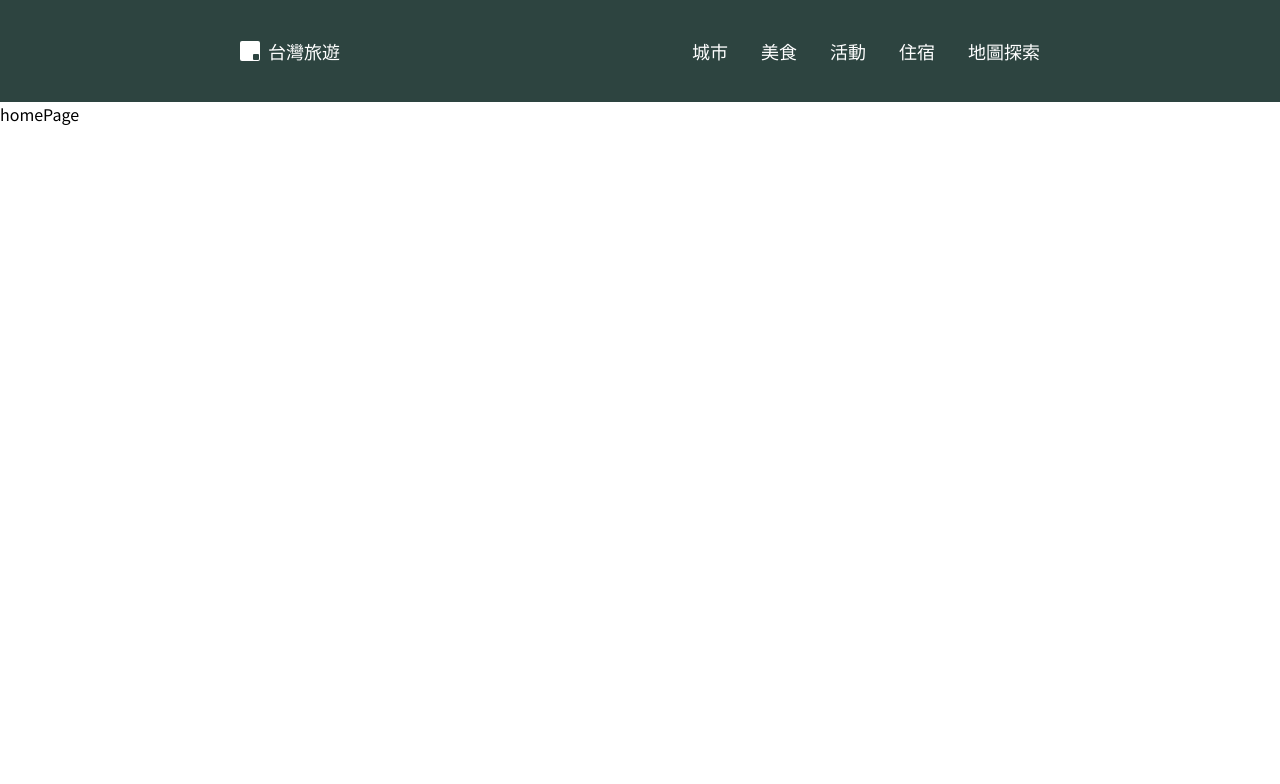
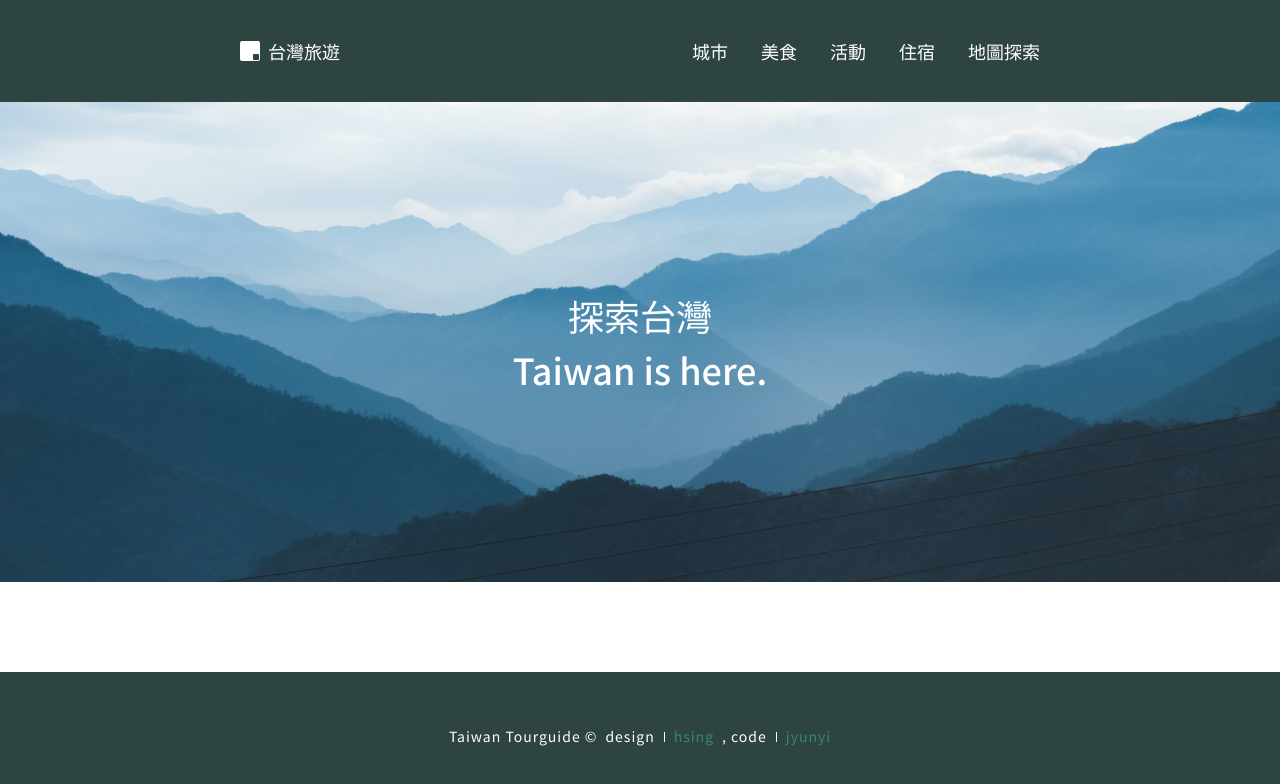
Before and after one commit to jyun1desu/f2e-week1-tour, a React (Create React App) app: page / in a window 1280 px wide. Shown: the top 784 px of the page. Built offline with nearby package versions, Linux system fonts and the light colour scheme.

Commit message:
feat: add footer, banner on Home page

```diff
--- a/src/App.js
+++ b/src/App.js
@@ -1,5 +1,6 @@
 import Header from "components/molecules/Header";
-import RouterView from 'router/index';
+import Footer from "components/molecules/Footer";
+import RouterView from "router/index";
 
 import "./App.scss";
 
@@ -7,7 +8,10 @@ function App() {
   return (
     <div className="App">
       <Header />
-      <RouterView />
+      <div className="content">
+        <RouterView />
+      </div>
+      <Footer />
     </div>
   );
 }
--- a/src/App.scss
+++ b/src/App.scss
@@ -10,3 +10,13 @@
 a {
 	text-decoration: none;
 }
+
+.App {
+	display: flex;
+	flex-direction: column;
+	min-height: 100vh;
+
+	.content {
+		flex: 1 1 auto;
+	}
+}
--- /dev/null
+++ b/src/components/molecules/Footer/index.jsx
@@ -0,0 +1,18 @@
+import React from "react";
+import style from "./index.module.scss";
+
+export default function index() {
+  return (
+    <footer className={style.footer}>
+      <p>Taiwan Tourguide ©</p>
+      <p className={style.job}>
+        <span>design</span>
+        <a href="google.com">hsing</a>
+      </p>
+      <p className={style.job}>
+        <span>, code</span>
+        <a href="google.com">jyunyi</a>
+      </p>
+    </footer>
+  );
+}
--- /dev/null
+++ b/src/components/molecules/Footer/index.module.scss
@@ -0,0 +1,40 @@
+@import 'styles/color';
+
+.footer {
+	display: flex;
+	justify-content: center;
+	background-color: $primary;
+	padding: 40px 240px;
+
+	p {
+		font-size: 14px;
+		letter-spacing: 1px;
+		color: white;
+		text-align: center;
+	}
+
+	.job {
+			margin-left: 8px;
+
+		span {
+
+			&::after {
+				content: '';
+				display: inline-block;
+				width: 1px;
+				height: 10px;
+				background-color: white;
+				margin: 0 9px;
+
+			}
+		}
+
+		a {
+			color: $brand;
+
+			&:hover {
+				color: $light-green;
+			}
+		}
+	}
+}
--- a/src/components/molecules/Header/index.jsx
+++ b/src/components/molecules/Header/index.jsx
@@ -4,7 +4,7 @@ import style from "./index.module.scss";
 
 export default function index() {
   return (
-    <header>
+    <header className={style.header}>
       <div className={style.brand}>
         <div className={style.logo} />
         <h1>台灣旅遊</h1>
--- a/src/components/molecules/Header/index.module.scss
+++ b/src/components/molecules/Header/index.module.scss
@@ -1,6 +1,6 @@
 @import 'styles/color';
 
-header {
+.header {
 	display: flex;
 	justify-content: space-between;
 	background-color: $primary;
--- a/src/layout/Home/index.jsx
+++ b/src/layout/Home/index.jsx
@@ -1,9 +1,18 @@
-import React from 'react'
+import React from 'react';
+import keyVisual from 'images/key-visual.png';
+
+import style from './index.module.scss';
 
 export default function index() {
 	return (
-		<div>
-			homePage
+		<div className={style.home}>
+			<section className={style.banner}>
+				<img src={keyVisual} alt="key visual" />
+				<div className={style.slogan}>
+					<p>探索台灣</p>
+					<p>Taiwan is here.</p>
+				</div>
+			</section>
 		</div>
 	)
 }
--- a/src/layout/Home/index.module.scss
+++ b/src/layout/Home/index.module.scss
@@ -0,0 +1,26 @@
+.banner {
+	position: relative;
+	height: 60vh;
+
+	img {
+		width: 100%;
+		height: 100%;
+		object-fit: cover;
+	}
+
+	.slogan {
+		position: absolute;
+		top: 50%;
+		left: 50%;
+		transform: translate(-50%, -50%);
+
+		p {
+			text-align: center;
+			font-size: 36px;
+			line-height: 1.5;
+			font-weight: 500;
+			color: white;
+			margin: 0;
+		}
+	}
+}
```
